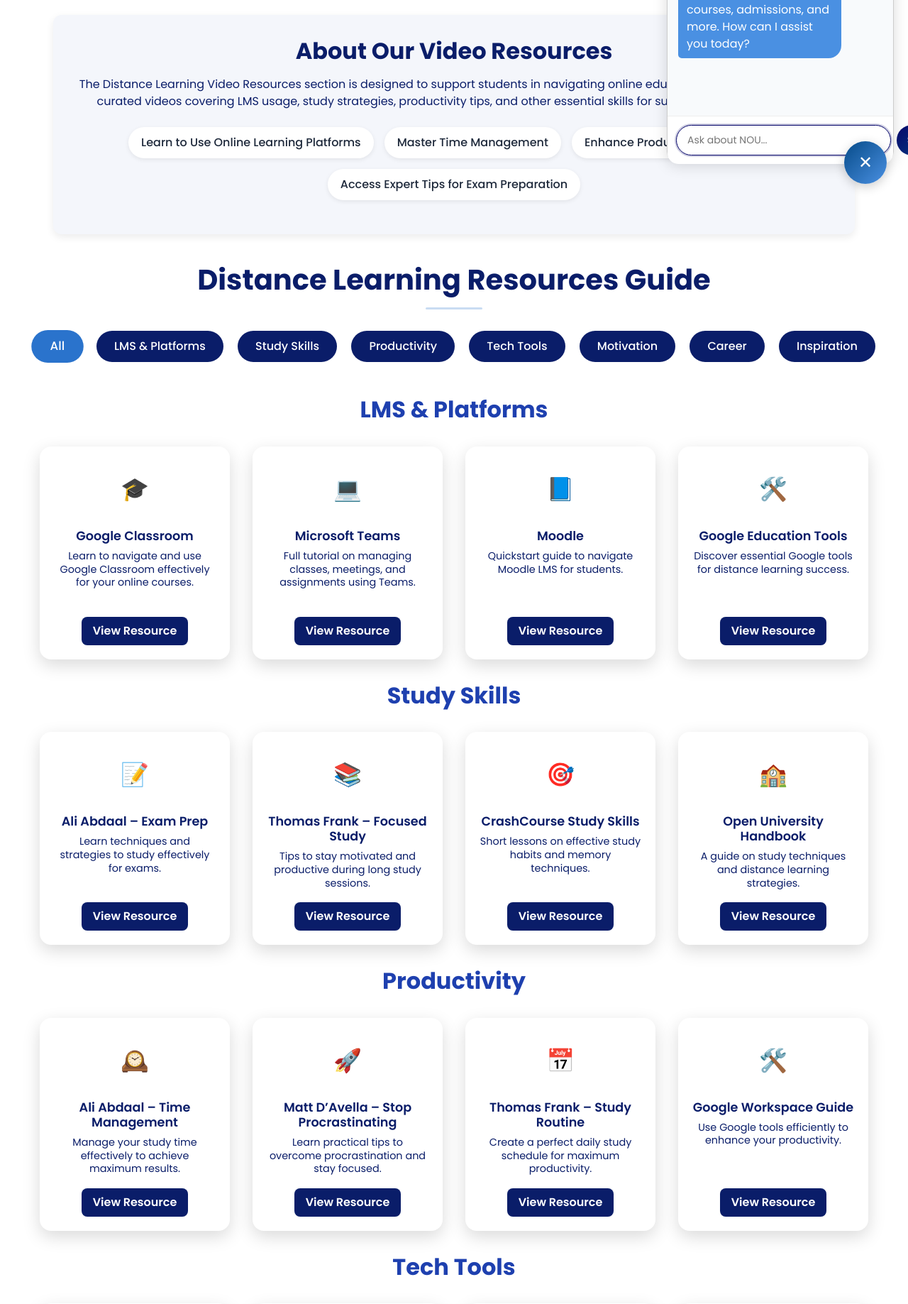
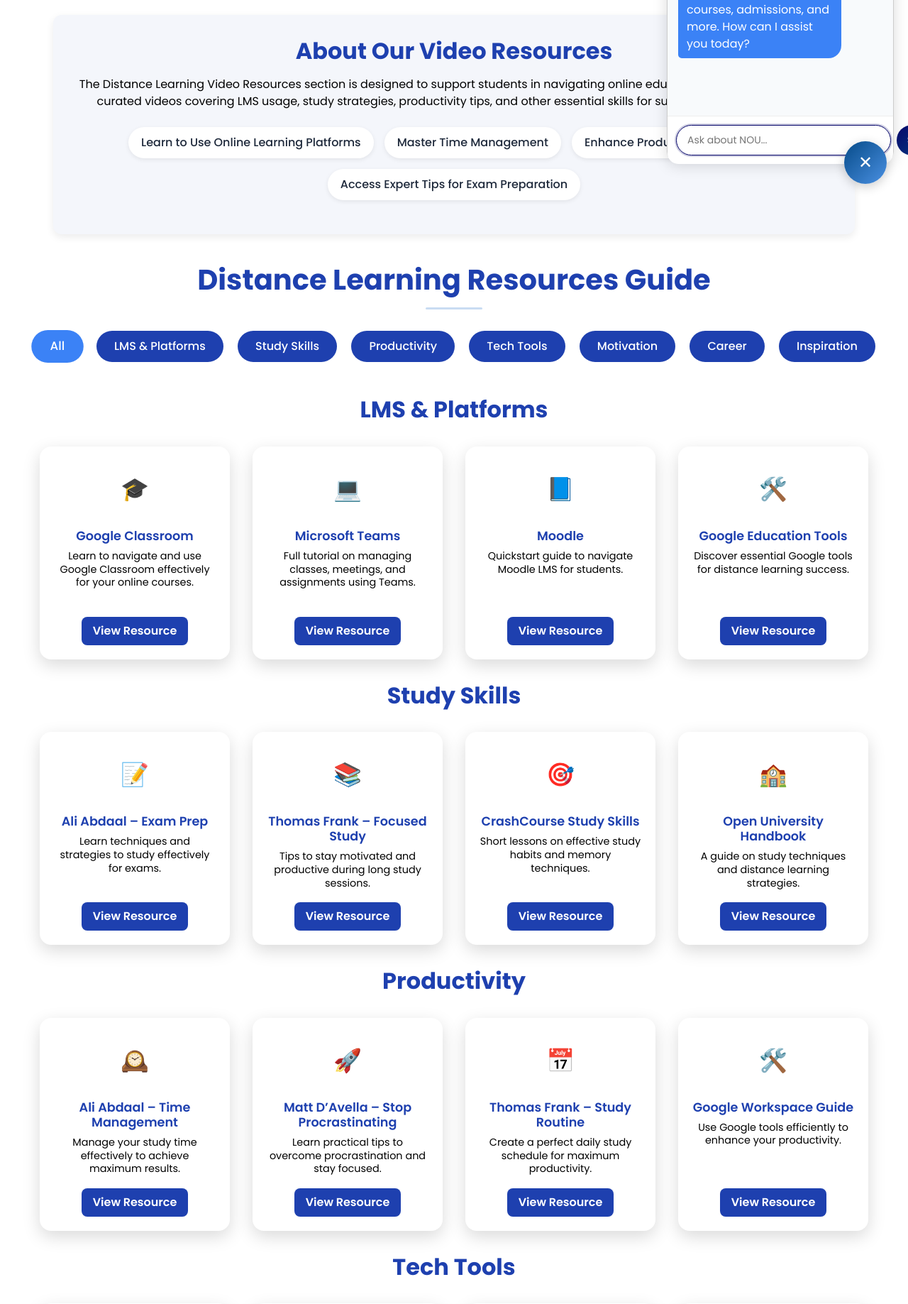
Before and after one commit to khushi2488/Learning-Management-System-Nalanda-Open-University-, a Django app: page /resources/ in a window 1280 px wide. Shown: the part 451-2288 px from the top of the page at 71% size. Run offline with Django 4.2, Linux system fonts and the light colour scheme; some libraries are stand-ins or nearby versions.

Commit message:
Changed the color of text in resources page

```diff
--- a/nouapp/templates/resources.html
+++ b/nouapp/templates/resources.html
@@ -4,8 +4,7 @@
 <style>
   :root {
     --primary-blue: #1e40af;
-    --secondary-blue: #3b82f6;
-    --accent-blue: #60a5fa;
+
     --dark-blue: #1e3a8a;
     --light-blue: #dbeafe;
     --text-dark: #1e293b;
@@ -13,6 +12,9 @@
     --bg-light: #f8fafc;
     --card-shadow: rgba(0, 0, 0, 0.15);
     --spacing: 4rem;
+    --primary-color2: #1e40af;
+    --accent-color: #3b82f6;
+
   }
 
   /* Hero Section */
@@ -125,14 +127,14 @@
   }
 
   .about-info h3 {
-    color: #0a1d69;
+    color: var(--primary-color2);
     font-size: 2rem;
     font-weight: bold;
     margin-bottom: 1rem;
   }
 
   .about-info p {
-    color:#0a1d69;
+    color:#000;
     font-size: 1rem;
     margin-bottom: 1.5rem;
   }
@@ -169,7 +171,7 @@
   }
 
   .resource-section h2 {
-    color: var(--primary-blue);
+    color: var(--primary-color2);
     font-size: 2rem;
     font-weight: 700;
     text-align: center;
@@ -193,7 +195,7 @@
     align-items: center;
     padding: 20px;
     background: #fff;
-    color: #0a1d69;
+    color: var(--primary-color2);
     text-align: center;
     font-family: 'Poppins', sans-serif;
     min-height: 250px;
@@ -235,6 +237,7 @@
     flex-grow: 1;
     margin-bottom: 1rem;
     line-height: 1.3;
+    color: #000 !important;
   }
 
   .resource-section h2 {
@@ -243,7 +246,7 @@
   }
 
   .resource-card button {
-    background: #0a1d69;
+    background: var(--primary-color2);
     color: #fff;
     font-weight: 600;
     border: none;
@@ -254,7 +257,7 @@
   }
 
   .resource-card button:hover {
-    background: var(--accent-blue);
+    background: var(--accent-color);
     color: white;
   }
 
@@ -287,7 +290,7 @@
 }
 
 .tab-btn {
-  background: #0a1d69;
+  background: var(--primary-color2);
   color: white;
   border: none;
   padding: 10px 25px;
@@ -300,7 +303,7 @@
 
 .tab-btn:hover,
 .tab-btn.active {
-  background: #2a73cc;
+  background: var(--accent-color);
   transform: scale(1.05);
 }
 
@@ -316,8 +319,8 @@
 
 .course-dropdown .selected {
   background: white;
-  border: 1px solid #0a1d69;
-  color: #0a1d69;
+  border: 1px solid var(--primary-color2);
+  color: var(--primary-color2);
   padding: 10px 15px;
   border-radius: 25px;
   text-align: center;
@@ -330,7 +333,7 @@
   left: 0;
   width: 100%;
   background: white;
-  border: 1px solid #0a1d69;
+  border: 1px solid var(--primary-color2);
   border-radius: 0 0 12px 12px;
   overflow: hidden;
   z-index: 10;
@@ -338,11 +341,11 @@
 
 .course-dropdown .options div {
   padding: 10px 15px;
-  color: #0a1d69;
+  color: var(--primary-color2);
 }
 
 .course-dropdown .options div:hover {
-  background: #1944a3;
+  background: var(--accent-color);
   color: white;
 }
 
@@ -387,7 +390,7 @@
   </ul>
 </section>
 
-<h2 style="text-align:center; font-weight: bold; margin-top: 40px; color:#0a1d69; font-size: 40px;">Distance Learning
+<h2 style="text-align:center; font-weight: bold; margin-top: 40px; color:var(--primary-color2); font-size: 40px;">Distance Learning
   Resources Guide
 </h2>
 <hr>
```
